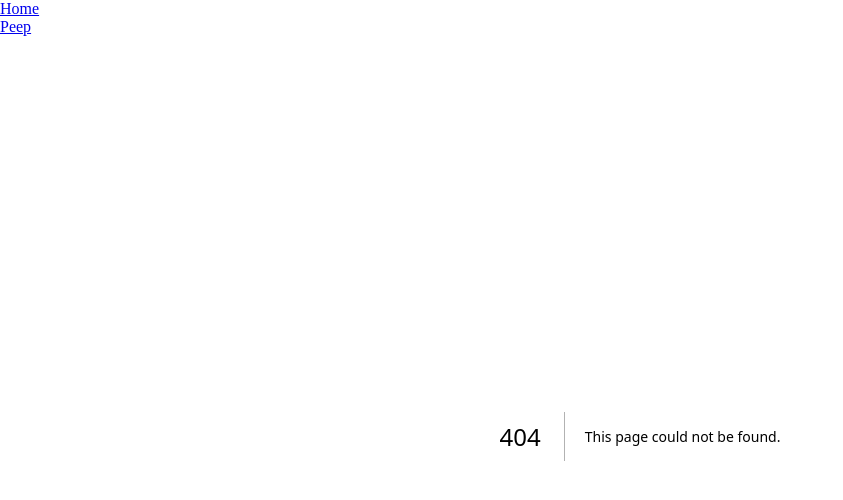
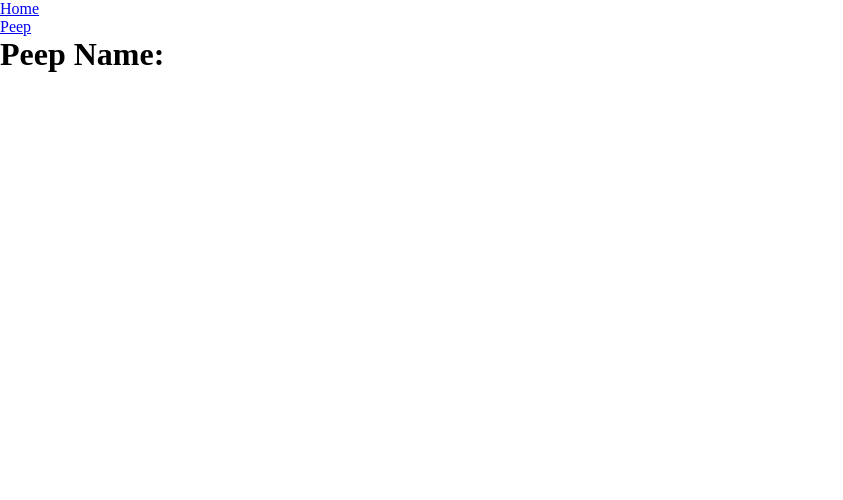
Before and after one commit to arigree/week-10-auth, a Next.js app: page /peep/1 in a window 1280 px wide. Before the commit this address had no page. Shown: the top 500 px of the page, without its empty margins (0-843 px from the left). Built offline with nearby package versions, Linux system fonts and the light colour scheme.

Commit message:
content all peeps page

```diff
--- /dev/null
+++ b/src/app/peep/[peepName]/page.js
@@ -0,0 +1,7 @@
+export default function peepNamePage(){
+return(
+    <main>
+        <h1>Peep Name:</h1>
+    </main>
+)
+}
```
Also changed, not shown: src/app/peep/all/page.js (added, +7 -0 lines).
